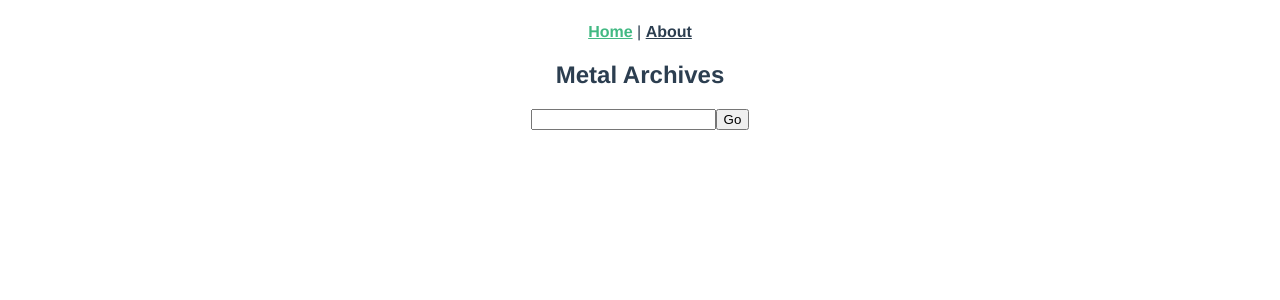
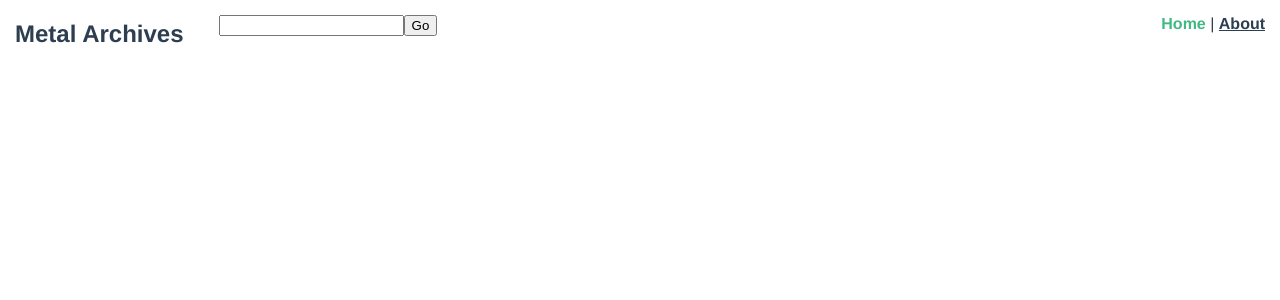
Before and after one commit to alandellonze/ma-app, a Vue app: page /#/ in a window 1280 px wide. Shown: the top 300 px of the page. Built offline with nearby package versions, Linux system fonts and the light colour scheme.

Commit message:
add metal archive source into page

```diff
--- a/src/App.vue
+++ b/src/App.vue
@@ -18,7 +18,9 @@
 }
 
 #nav {
-  padding-top: 15px;
+  position: fixed;
+  top: 15px;
+  right: 15px;
 }
 
 #nav a {
@@ -28,5 +30,6 @@
 
 #nav a.router-link-exact-active {
   color: #42b983;
+  text-decoration: none;
 }
 </style>
--- a/src/components/DiscographyComponent.vue
+++ b/src/components/DiscographyComponent.vue
@@ -1,19 +1,31 @@
 <template>
   <div class="discography">
-    <h2>Metal Archives</h2>
+    <div class="header">
+      <h2 class="title">Metal Archives</h2>
 
+      <div class="center">
         <!-- search component -->
         <input v-model="bandName" />
         <button @click="loadDiscography">Go</button>
 
-    <!-- table component -->
+        <!-- result -->
         <div v-if="discography != null">
-      <p>{{discography.band.name}} ({{discography.changes}} differences)</p>
+          <p>{{discography.band.name}} <span class="resultDiff">({{discography.changes}} differences)</span></p>
+        </div>
+      </div>
+    </div>
 
+    <!-- diff table -->
+    <div class="result" v-if="discography != null">
       <div v-html="generateAlbumDiff(discography.changes, discography.albumDiffs)" @click="handleAlbumDiffClick"></div>
+    </div>
 
     <!-- popup component -->
     <discography-popup v-model="albumDiffSelected"></discography-popup>
+
+    <!-- link component -->
+    <div class="linkComponent" v-if="discography != null">
+      <link-component :band="discography.band"></link-component>
     </div>
   </div>
 </template>
@@ -21,12 +33,14 @@
 <script>
 import { mapGetters, mapActions } from 'vuex'
 import DiscographyPopup from './DiscographyPopup.vue'
+import LinkComponent from './LinkComponent.vue'
 
 export default {
   name: 'DiscographyComponent',
 
   components: {
-    DiscographyPopup
+    DiscographyPopup,
+    LinkComponent
   },
 
   data () {
@@ -286,6 +300,32 @@ export default {
 </script>
 
 <style>
+  .header {
+    position: fixed;
+    top: 0px;
+    width: 50%;
+    background-color: #FFFFFF;
+  }
+
+  .title {
+    position: fixed;
+    top: 0px;
+    left: 15px;
+  }
+
+  .center {
+    margin-top: 15px;
+  }
+
+  .result {
+    margin-top: 100px;
+  }
+
+  .resultDiff {
+    font-style: italic;
+    font-size: small;
+  }
+
   .albumDiff {
     cursor: pointer;
   }
@@ -304,4 +344,12 @@ export default {
     background-color: #EEECC0;
     color: #555555;
   }
+
+  .linkComponent {
+    position: fixed;
+    bottom: 15px;
+    right: 15px;
+    font-size: small;
+    font-style: italic;
+  }
 </style>
--- /dev/null
+++ b/src/components/LinkComponent.vue
@@ -0,0 +1,47 @@
+<template>
+  <div class="linkComponent" v-if="band != null">
+    <p class="copyToClipboard" @click="copyToClipboard(band.id)">{{band.id}}</p>
+    <p><a :href="buildLink()" target="_blank">{{buildLink()}}</a></p>
+  </div>
+</template>
+
+<script>
+export default {
+  name: 'LinkComponent',
+
+  props: {
+    band: {
+      required: true
+    }
+  },
+
+  methods: {
+    buildLink () {
+      let url = process.env.VUE_APP_MA_METAL_ARCHIVES_URL
+      return url.replace('%s', this.band.id)
+    },
+
+    async copyToClipboard (bandId) {
+      await navigator.clipboard.writeText(bandId)
+      this.highlightElement(bandId)
+    },
+
+    highlightElement (bandId) {
+    }
+  }
+}
+</script>
+
+<style scoped>
+  .linkComponent {
+    text-align: right;
+  }
+
+  .linkComponent a {
+    color: #42b983;
+  }
+
+  .copyToClipboard {
+    cursor: pointer;
+  }
+</style>
--- a/src/views/About.vue
+++ b/src/views/About.vue
@@ -1,8 +1,16 @@
 <template>
   <div class="about">
-    <h2>Metal Archives</h2>
+    <h2 class="title">Metal Archives</h2>
 
     <img alt="Metal Archives" src="../assets/logo.png">
     <p>@ade</p>
   </div>
 </template>
+
+<style>
+  .title {
+    position: fixed;
+    top: 0px;
+    left: 15px;
+  }
+</style>
```
Also changed, not shown: 1 other file (tests, documents, lock files or other folders). Lines whose indentation alone changed are shown as unchanged.
